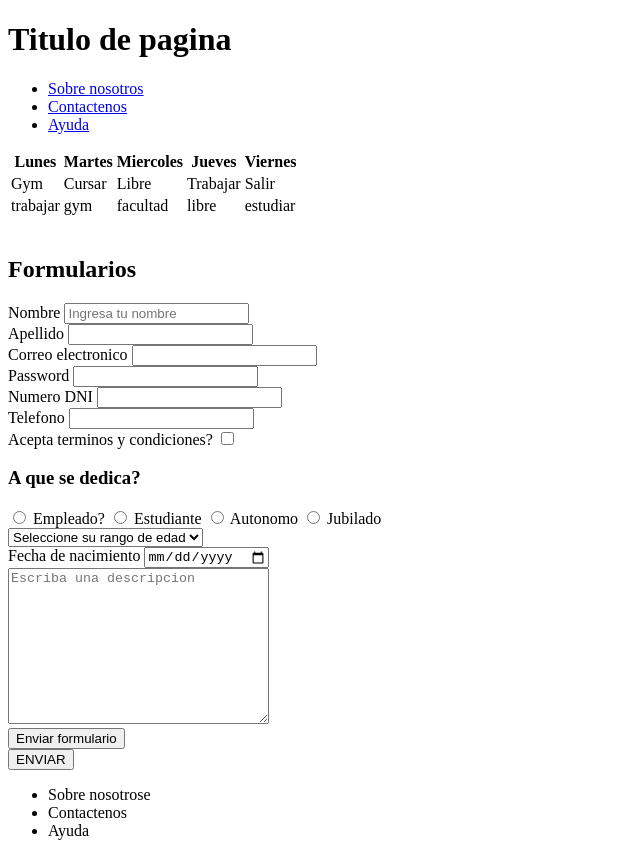
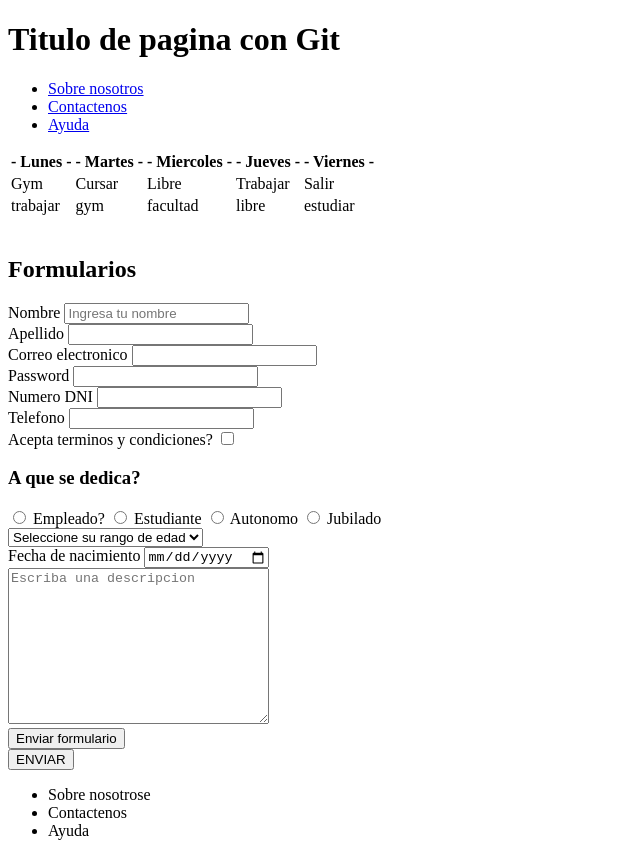
Before and after one commit to ivanengit/primer-repo-nucba, a plain HTML site: page index.html in a window 1280 px wide. Shown: the whole page, without its empty margins (0-640 px from the left). Drawn offline with Linux system fonts and the light colour scheme.

Commit message:
cambio de titulo y tabla

```diff
--- a/index.html
+++ b/index.html
@@ -3,7 +3,7 @@
 
 <head>
     <meta charset="UTF-8">
-    <title>Desafio 1 y 2
+    <title>Desafio 1 y 2 con git
     </title>
 </head>
 
@@ -12,7 +12,7 @@
     <div>
 
     <header>
-        <h1>Titulo de pagina</h1>
+        <h1>Titulo de pagina con Git</h1>
         <nav>
             <ul>
                 <li>
@@ -35,12 +35,12 @@
                 <!-- tabla -->
                 <tr>
                     <!-- (table role) fila de la tabla -->
-                    <th> Lunes </th>
-                    <th> Martes </th>
+                    <th> - Lunes - </th>
+                    <th> - Martes - </th>
                     <!--(table header) encabezado de tabla-->
-                    <th> Miercoles </th>
-                    <th> Jueves </th>
-                    <th> Viernes </th>
+                    <th> - Miercoles - </th>
+                    <th> - Jueves - </th>
+                    <th> - Viernes - </th>
                 </tr>
                 <tr>
                     <td>
```
